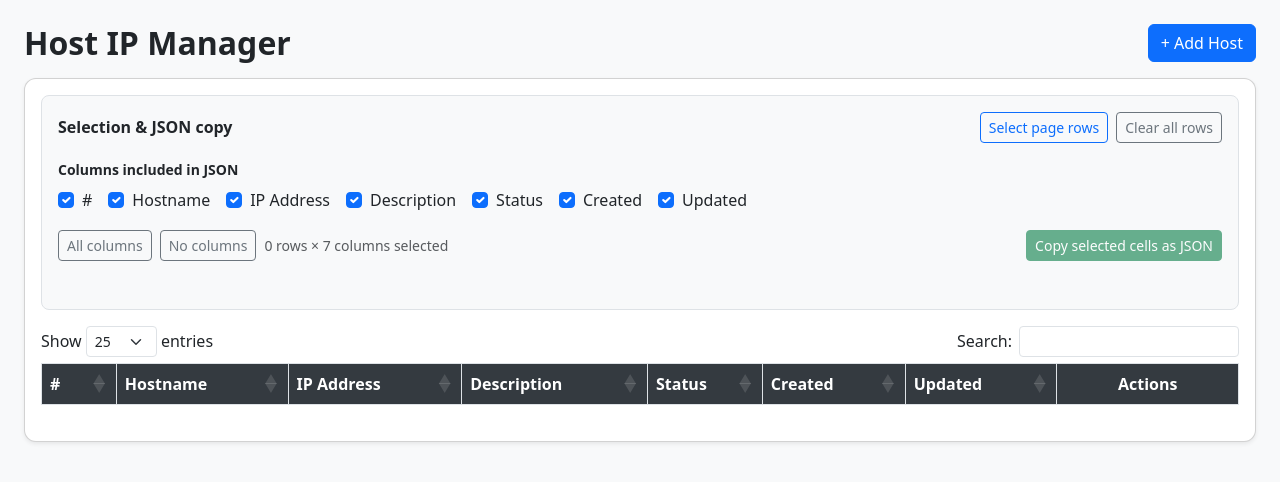
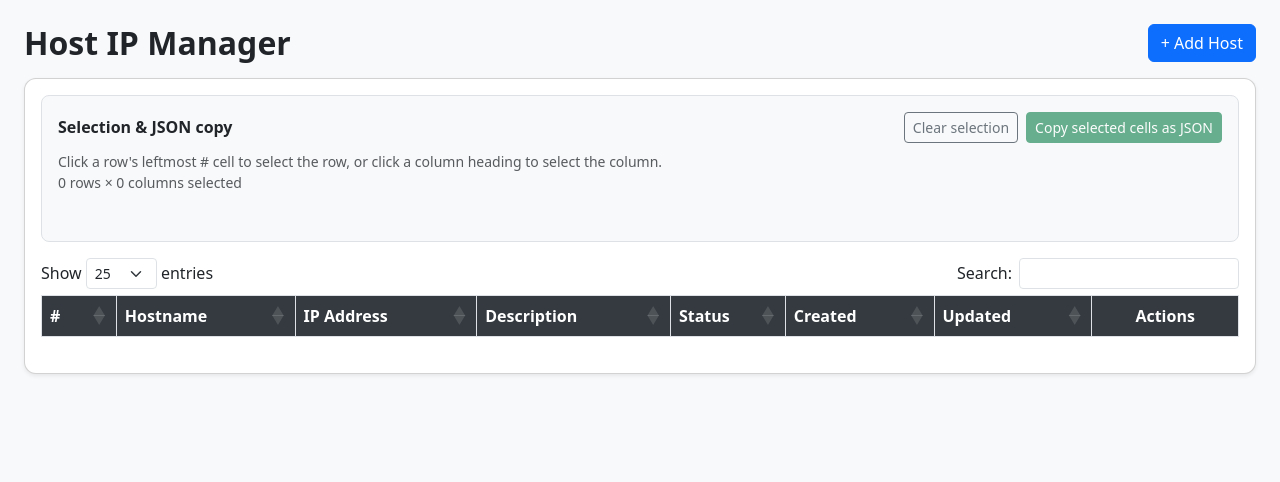
Before and after one commit to dongju93/django-practice, a Django app: page /hosts/ in a window 1280 px wide. Shown: the top 482 px of the page. Run offline with Django 5.2, Linux system fonts and the light colour scheme; the visitor is signed in with stand-in values (Sample User, id 1); lists and menus that the app fills with data are empty; some libraries are stand-ins or nearby versions.

Commit message:
:triangular_flag_on_post: 행/열 선택 시 동작 규칙 변경

```diff
--- a/hosts/templates/hosts/index.html
+++ b/hosts/templates/hosts/index.html
@@ -37,8 +37,32 @@
     .badge-inactive { background-color: #6c757d; }
     #hostTable thead th { background-color: #343a40; color: #fff; }
     .selection-toolbar { border: 1px solid #dee2e6; border-radius: .5rem; background: #f8f9fa; }
-    .column-selector { display: flex; flex-wrap: wrap; gap: .5rem 1rem; }
-    .table > tbody > tr.row-selected > * { --bs-table-bg: #cfe2ff; }
+    #hostTable thead th:not(:last-child),
+    #hostTable tbody td:first-child {
+      cursor: pointer;
+    }
+    #hostTable thead th:not(:last-child):hover {
+      background-color: #495057;
+      box-shadow: inset 0 -3px 0 #6ea8fe;
+    }
+    #hostTable thead th:not(:last-child):focus-visible {
+      outline: 3px solid #0d6efd;
+      outline-offset: 2px;
+    }
+    #hostTable tbody td:first-child:hover {
+      --bs-table-bg: #e7f1ff;
+      color: #0d6efd;
+      box-shadow: inset 0 0 0 2px #6ea8fe;
+    }
+    #hostTable tbody tr.row-selected td:first-child {
+      color: #0d6efd;
+      font-weight: 700;
+    }
+    #hostTable thead th.column-selected { background-color: #0d6efd; }
+    .table > tbody > tr > td.cell-selected {
+      --bs-table-bg: #cfe2ff;
+      box-shadow: inset 0 0 0 1px #0d6efd;
+    }
     #copyStatus { min-height: 1.5rem; }
   </style>
 </head>
@@ -57,76 +81,32 @@
   <div class="card shadow-sm">
     <div class="card-body">
       <!--
-        [05-A] 행·열 선택 및 JSON 복사 도구
-        행은 아래 테이블의 Actions 열에 있는 체크박스 또는 "Select page rows"로 선택한다.
-        열 체크박스는 JSON 객체에 포함할 필드를 결정한다. 최종 복사 범위는
-        "선택한 행 × 선택한 열"의 교차 영역이며 Actions 열은 데이터가 아니므로 제외한다.
+        [05-A] 셀 선택 및 JSON 복사 도구
+        각 행의 가장 왼쪽 # 셀을 클릭하면 해당 행의 데이터 셀 전체가 선택된다.
+        제목 행의 열 제목을 클릭하면 현재 페이지에 표시된 해당 열의 셀이 선택된다.
+        두 선택 방식은 함께 사용할 수 있으며, 파란색으로 표시된 셀만 JSON에 포함한다.
 
         서버 사이드 페이지네이션에서는 현재 페이지 행만 DOM에 존재하므로,
-        선택 상태는 JavaScript의 selectedRows Map에 별도로 보관한다.
-        따라서 페이지를 이동해도 이전 페이지에서 선택한 행을 함께 복사할 수 있다.
+        행 선택은 selectedRows Map에, 열 선택은 selectedFields Set에 별도로 보관한다.
+        페이지를 이동하면 두 선택 상태를 모두 초기화해 현재 페이지 선택만 유지한다.
       -->
       <section class="selection-toolbar p-3 mb-3" aria-labelledby="selectionTitle">
-        <div class="d-flex flex-wrap justify-content-between align-items-center gap-2 mb-3">
+        <div class="d-flex flex-wrap justify-content-between align-items-center gap-2">
           <h3 class="h6 fw-bold mb-0" id="selectionTitle">Selection &amp; JSON copy</h3>
           <div class="d-flex flex-wrap gap-2">
-            <button type="button" class="btn btn-sm btn-outline-primary" id="btnSelectPageRows">
-              Select page rows
+            <button type="button" class="btn btn-sm btn-outline-secondary" id="btnClearSelection">
+              Clear selection
             </button>
-            <button type="button" class="btn btn-sm btn-outline-secondary" id="btnClearRows">
-              Clear all rows
+            <button type="button" class="btn btn-sm btn-success" id="btnCopySelected" disabled>
+              Copy selected cells as JSON
             </button>
           </div>
         </div>
 
-        <fieldset class="border-0 p-0 m-0">
-          <legend class="small fw-semibold mb-2">Columns included in JSON</legend>
-          <div class="column-selector" id="columnSelector">
-            <div class="form-check">
-              <input class="form-check-input" type="checkbox" value="id" id="columnId" checked />
-              <label class="form-check-label" for="columnId">#</label>
-            </div>
-            <div class="form-check">
-              <input class="form-check-input" type="checkbox" value="hostname" id="columnHostname" checked />
-              <label class="form-check-label" for="columnHostname">Hostname</label>
-            </div>
-            <div class="form-check">
-              <input class="form-check-input" type="checkbox" value="ip_address" id="columnIpAddress" checked />
-              <label class="form-check-label" for="columnIpAddress">IP Address</label>
-            </div>
-            <div class="form-check">
-              <input class="form-check-input" type="checkbox" value="description" id="columnDescription" checked />
-              <label class="form-check-label" for="columnDescription">Description</label>
-            </div>
-            <div class="form-check">
-              <input class="form-check-input" type="checkbox" value="is_active" id="columnIsActive" checked />
-              <label class="form-check-label" for="columnIsActive">Status</label>
-            </div>
-            <div class="form-check">
-              <input class="form-check-input" type="checkbox" value="created_at" id="columnCreatedAt" checked />
-              <label class="form-check-label" for="columnCreatedAt">Created</label>
-            </div>
-            <div class="form-check">
-              <input class="form-check-input" type="checkbox" value="updated_at" id="columnUpdatedAt" checked />
-              <label class="form-check-label" for="columnUpdatedAt">Updated</label>
-            </div>
-          </div>
-        </fieldset>
-
-        <div class="d-flex flex-wrap justify-content-between align-items-center gap-2 mt-3">
-          <div class="d-flex flex-wrap align-items-center gap-2">
-            <button type="button" class="btn btn-sm btn-outline-secondary" id="btnSelectAllColumns">
-              All columns
-            </button>
-            <button type="button" class="btn btn-sm btn-outline-secondary" id="btnClearColumns">
-              No columns
-            </button>
-            <span class="small text-muted" id="selectionSummary">0 rows × 7 columns selected</span>
-          </div>
-          <button type="button" class="btn btn-sm btn-success" id="btnCopySelected" disabled>
-            Copy selected cells as JSON
-          </button>
-        </div>
+        <p class="small text-muted mb-0 mt-2">
+          Click a row's leftmost # cell to select the row, or click a column heading to select the column.
+        </p>
+        <p class="small text-muted mb-0" id="selectionSummary">0 rows × 0 columns selected</p>
 
         <!--
           role="status"와 aria-live는 복사 성공·실패 결과를 화면 낭독기에 전달한다.
@@ -144,13 +124,13 @@
       <table id="hostTable" class="table table-hover table-bordered w-100">
         <thead>
           <tr>
-            <th>#</th>
-            <th>Hostname</th>
-            <th>IP Address</th>
-            <th>Description</th>
-            <th>Status</th>
-            <th>Created</th>
-            <th>Updated</th>
+            <th scope="col">#</th>
+            <th scope="col">Hostname</th>
+            <th scope="col">IP Address</th>
+            <th scope="col">Description</th>
+            <th scope="col">Status</th>
+            <th scope="col">Created</th>
+            <th scope="col">Updated</th>
             <th class="text-center">Actions</th>
           </tr>
         </thead>
@@ -284,37 +264,78 @@
   }
 
   /*
-   * [10-A] 페이지 이동과 무관한 선택 상태 저장소
-   * DataTables는 서버 사이드 모드에서 페이지를 바꿀 때 기존 tr을 제거하므로,
-   * 체크박스 DOM만으로는 이전 페이지의 선택을 기억할 수 없다.
+   * [10-A] 현재 페이지의 행·열 선택 상태 저장소
+   * selectableFields의 순서는 DataTables의 데이터 열 순서와 같다. Actions 열은
+   * 원본 데이터 필드가 아니므로 포함하지 않는다.
    *
-   * selectedRows는 HostIP id를 키로, 서버에서 받은 원본 행 객체를 값으로 보관한다.
-   * Map을 사용하면 같은 행을 여러 번 선택해도 중복되지 않고, 삽입 순서가 유지되어
-   * 사용자가 선택한 순서대로 JSON 배열을 만들 수 있다.
+   * selectedRows는 선택한 행의 원본 객체를 id 기준으로 보관하고, selectedFields는
+   * 선택한 열 이름만 보관한다. 첫 행을 선택할 때 선택된 열이 없으면 모든 데이터 열을
+   * 자동 선택하고, 이후 행을 추가해도 사용자가 이미 고른 열은 바꾸지 않는다.
+   * 실제 선택 셀은 "선택 행 × 선택 열"로 계산한다.
+   * 페이지 이동 시에는 두 저장소를 모두 비워 이전 페이지 선택을 남기지 않는다.
    */
+  const selectableFields = [
+    "id",
+    "hostname",
+    "ip_address",
+    "description",
+    "is_active",
+    "created_at",
+    "updated_at",
+  ];
   const selectedRows = new Map();
+  const selectedFields = new Set();
 
   /*
-   * [10-B] 현재 열 선택과 요약 문구 갱신
-   * 체크된 input의 value는 서버 응답 객체의 실제 키와 동일하다.
-   * 복사 버튼은 행과 열이 각각 하나 이상 선택됐을 때만 활성화하여
-   * 빈 배열 또는 빈 객체를 실수로 복사하는 상황을 막는다.
+   * [10-B] 행·열 선택 요약 갱신
+   * 복사 대상 셀 수는 선택한 행 수와 열 수의 곱이다. 둘 중 하나라도 선택되지
+   * 않았으면 빈 객체가 복사되지 않도록 복사 버튼을 비활성화한다.
    */
-  function getSelectedFields() {
-    return $("#columnSelector input[type='checkbox']:checked")
-      .map((_, input) => input.value)
-      .get();
-  }
-
   function updateSelectionSummary() {
-    const rowCount = selectedRows.size;
-    const columnCount = getSelectedFields().length;
-    $("#selectionSummary").text(`${rowCount} rows × ${columnCount} columns selected`);
-    $("#btnCopySelected").prop("disabled", rowCount === 0 || columnCount === 0);
+    $("#selectionSummary").text(
+      `${selectedRows.size} rows × ${selectedFields.size} columns selected`
+    );
+    $("#btnCopySelected").prop(
+      "disabled",
+      selectedRows.size === 0 || selectedFields.size === 0
+    );
   }
 
   /*
-   * [10-C] 사용자에게 복사 결과 알림
+   * [10-C] 현재 페이지의 행·열 교차 영역에 선택 상태 표현
+   * 행과 열의 선택 상태를 독립적으로 확인하고, 둘 다 선택된 셀만 파란 배경과
+   * 테두리로 표시한다. 제목 셀은 선택된 열 자체를 표시한다.
+   */
+  function refreshVisibleSelection(api) {
+    api.rows({ page: "current" }).every(function () {
+      const rowData = this.data();
+      const rowNode = this.node();
+      const isRowSelected = selectedRows.has(rowData.id);
+
+      if (isRowSelected) {
+        selectedRows.set(rowData.id, rowData);
+      }
+      $(rowNode).toggleClass("row-selected", isRowSelected);
+
+      $(rowNode).children("td").each((columnIndex, cell) => {
+        const field = selectableFields[columnIndex];
+        $(cell).toggleClass(
+          "cell-selected",
+          Boolean(field && isRowSelected && selectedFields.has(field))
+        );
+      });
+    });
+
+    selectableFields.forEach((field, columnIndex) => {
+      const header = $(api.column(columnIndex).header());
+      header.toggleClass("column-selected", selectedFields.has(field));
+    });
+
+    updateSelectionSummary();
+  }
+
+  /*
+   * [10-D] 사용자에게 복사 결과 알림
    * 성공과 실패를 색상만으로 구분하지 않고 문장으로도 전달한다.
    * 새 선택 작업을 시작할 때는 빈 문자열을 전달해 이전 결과를 지운다.
    */
@@ -443,20 +464,15 @@
         orderable: false,
         /*
          * [13] 행별 Edit/Delete 버튼 생성
-         * 선택 체크박스와 Edit/Delete 버튼 모두 현재 행의 id를 data-id 속성에 넣는다.
-         * 체크박스는 해당 행을 JSON 복사 대상으로 추가·제거하고, 버튼 이벤트 핸들러는
-         * 상세 조회 URL, 수정 URL 또는 삭제 URL에 사용할 대상 호스트를 결정한다.
+         * 각 버튼은 현재 행의 id를 data-id 속성에 넣는다. 버튼 이벤트 핸들러는
+         * 이 값으로 상세 조회 URL, 수정 URL 또는 삭제 URL의 대상 호스트를 결정한다.
          */
         render: id =>
-          `<div class="d-flex gap-2 justify-content-center align-items-center">
-             <input class="form-check-input row-select m-0"
-                    type="checkbox"
-                    data-id="${id}"
-                    aria-label="Select host row ${id}" />
+          `<div class="d-flex gap-2 justify-content-center">
              <button class="btn btn-sm btn-outline-primary btn-edit" data-id="${id}">Edit</button>
              <button class="btn btn-sm btn-outline-danger btn-delete" data-id="${id}">Delete</button>
            </div>`,
-        width: "165px",
+        width: "130px",
       },
     ],
 
@@ -475,96 +491,120 @@
     language: { processing: "Loading…" },
 
     /*
-     * [14-A] DataTables가 tbody를 다시 그린 직후 선택 상태 복원
-     * 검색·정렬·페이지 이동 때마다 tr과 체크박스가 새로 생성되므로,
-     * selectedRows에 id가 있는 행의 체크박스를 다시 체크하고 배경색을 적용한다.
-     * 이미 선택된 행을 서버에서 새로 받았다면 Map의 객체도 최신 응답으로 교체한다.
+     * [14-A] DataTables가 tbody를 다시 그린 직후 행·열 선택 상태 표현
+     * 검색 등으로 tr과 td가 다시 생성되면 selectedRows와 selectedFields의
+     * 교차 영역을 현재 페이지에 적용한다.
+     * 같은 id의 선택 행이 다시 조회되면 Map의 원본 객체도 최신 응답으로 갱신한다.
      */
     drawCallback() {
-      const api = this.api();
-      api.rows({ page: "current" }).every(function () {
-        const rowData = this.data();
-        const rowNode = this.node();
-        const isSelected = selectedRows.has(rowData.id);
-
-        if (isSelected) {
-          selectedRows.set(rowData.id, rowData);
-        }
-
-        $(rowNode)
-          .toggleClass("row-selected", isSelected)
-          .find(".row-select")
-          .prop("checked", isSelected);
-      });
-      updateSelectionSummary();
+      refreshVisibleSelection(this.api());
     },
   });
 
   /*
-   * [14-B] 단일 행 체크박스 선택 처리
-   * AJAX로 생성되는 체크박스이므로 정적 요소가 아니라 #hostTable에 이벤트를 위임한다.
-   * DataTables API로 체크박스가 속한 tr의 원본 행 객체를 구해 Map에 저장하며,
-   * 해제 시에는 id를 키로 삭제한다.
+   * 페이지 번호, Previous, Next 등으로 현재 페이지가 바뀌면 이전 페이지의
+   * 행·열 선택과 복사 결과를 모두 초기화한다. 이어지는 drawCallback은
+   * 새 페이지를 선택되지 않은 상태로 표시한다.
    */
-  $("#hostTable").on("change", ".row-select", function () {
-    const rowNode = $(this).closest("tr");
-    const rowData = table.row(rowNode).data();
-
-    if (this.checked) {
-      selectedRows.set(rowData.id, rowData);
-    } else {
-      selectedRows.delete(rowData.id);
-    }
-
-    rowNode.toggleClass("row-selected", this.checked);
+  table.on("page.dt", () => {
+    selectedRows.clear();
+    selectedFields.clear();
     setCopyStatus("");
     updateSelectionSummary();
   });
 
   /*
-   * [14-C] 현재 페이지의 행 전체 선택과 전체 선택 해제
-   * "Select page rows"는 현재 DOM에 있는 페이지의 행만 추가한다.
-   * 기존에 다른 페이지에서 선택한 행은 유지된다.
-   * "Clear all rows"는 페이지와 관계없이 Map 전체를 비운다.
+   * [14-B] 행의 가장 왼쪽 # 셀 클릭으로 행 선택
+   * 첫 번째 td만 클릭 대상으로 삼으므로 다른 데이터 셀이나 Edit/Delete 버튼 클릭은
+   * 선택 상태를 바꾸지 않는다. 새 행을 선택할 때 선택된 열이 하나도 없으면 모든
+   * 데이터 열을 자동 선택하고, 이미 선택된 열이 있으면 그대로 유지한다.
+   * 같은 행을 다시 클릭하면 해당 행만 선택에서 제거한다.
    */
-  $("#btnSelectPageRows").on("click", () => {
-    table.rows({ page: "current" }).every(function () {
-      const rowData = this.data();
+  $("#hostTable tbody").on("click", "td:first-child", function () {
+    const rowData = table.row($(this).closest("tr")).data();
+
+    if (selectedRows.has(rowData.id)) {
+      selectedRows.delete(rowData.id);
+    } else {
       selectedRows.set(rowData.id, rowData);
-      $(this.node()).addClass("row-selected").find(".row-select").prop("checked", true);
-    });
+      if (selectedFields.size === 0) {
+        selectableFields.forEach(field => selectedFields.add(field));
+      }
+    }
+
     setCopyStatus("");
-    updateSelectionSummary();
-  });
-
-  $("#btnClearRows").on("click", () => {
-    selectedRows.clear();
-    $("#hostTable tbody tr").removeClass("row-selected");
-    $("#hostTable .row-select").prop("checked", false);
-    setCopyStatus("");
-    updateSelectionSummary();
+    refreshVisibleSelection(table);
   });
 
   /*
-   * [14-D] JSON에 포함할 열 선택 처리
-   * 개별 체크박스 변경뿐 아니라 전체 선택/해제를 제공한다.
-   * 화면의 Actions 열은 HostIP 데이터 필드가 아니므로 선택 목록에 포함하지 않는다.
+   * [14-C] 제목 셀 클릭으로 열 선택
+   * 이 함수는 selectedFields만 변경하므로 선택한 행은 그대로 유지된다.
+   * 같은 제목을 다시 클릭하면 해당 열만 선택에서 제거한다.
    */
-  $("#columnSelector").on("change", "input[type='checkbox']", () => {
+  function toggleCurrentPageColumn(columnIndex) {
+    const field = selectableFields[columnIndex];
+
+    if (selectedFields.has(field)) {
+      selectedFields.delete(field);
+    } else {
+      selectedFields.add(field);
+    }
+
     setCopyStatus("");
-    updateSelectionSummary();
-  });
+    refreshVisibleSelection(table);
+  }
 
-  $("#btnSelectAllColumns").on("click", () => {
-    $("#columnSelector input[type='checkbox']").prop("checked", true);
+  const tableHead = document.querySelector("#hostTable thead");
+  $("#hostTable thead th")
+    .slice(0, selectableFields.length)
+    .attr("tabindex", "0")
+    .attr("title", "Click to select this column");
+
+  /*
+   * DataTables도 제목 셀 클릭을 정렬에 사용하므로 capture 단계에서 먼저 처리한다.
+   * 이 화면에서는 제목 클릭의 의미를 열 선택으로 고정하며, Enter와 Space 키로도
+   * 같은 동작을 수행할 수 있게 한다.
+   */
+  tableHead.addEventListener("click", event => {
+    const header = event.target.closest("th");
+    const columnIndex = $(header).index();
+    if (!selectableFields[columnIndex]) return;
+
+    event.preventDefault();
+    event.stopImmediatePropagation();
+    toggleCurrentPageColumn(columnIndex);
+  }, true);
+
+  tableHead.addEventListener("keydown", event => {
+    const header = event.target.closest("th");
+    const columnIndex = $(header).index();
+    if (!selectableFields[columnIndex] || !["Enter", " "].includes(event.key)) return;
+
+    event.preventDefault();
+    event.stopImmediatePropagation();
+    if (event.key === "Enter") {
+      toggleCurrentPageColumn(columnIndex);
+    }
+  }, true);
+
+  tableHead.addEventListener("keyup", event => {
+    const header = event.target.closest("th");
+    const columnIndex = $(header).index();
+    if (!selectableFields[columnIndex] || event.key !== " ") return;
+
+    event.preventDefault();
+    event.stopImmediatePropagation();
+    toggleCurrentPageColumn(columnIndex);
+  }, true);
+
+  /*
+   * [14-D] 모든 페이지의 선택 상태 초기화
+   */
+  $("#btnClearSelection").on("click", () => {
+    selectedRows.clear();
+    selectedFields.clear();
     setCopyStatus("");
-    updateSelectionSummary();
-  });
-
-  $("#btnClearColumns").on("click", () => {
-    $("#columnSelector input[type='checkbox']").prop("checked", false);
-    setCopyStatus("");
-    updateSelectionSummary();
+    refreshVisibleSelection(table);
   });
 
   /*
@@ -593,7 +633,8 @@
 
   /*
    * [14-F] 선택된 셀을 JSON 배열로 변환하고 클립보드에 복사
-   * 각 선택 행에서 사용자가 체크한 필드만 새 객체에 담는다.
+   * selectedRows의 각 행에서 selectedFields에 들어 있는 필드만 새 객체에 담는다.
+   * 행과 열 상태가 독립적이므로 모든 선택 행에 같은 선택 열 구성이 적용된다.
    * 화면 렌더링 결과(예: Status 배지 HTML)가 아니라 서버의 원본 값을 사용하므로
    * is_active는 true/false 불리언으로, id는 숫자로 유지된다.
    *
@@ -604,13 +645,14 @@
    * ]
    */
   $("#btnCopySelected").on("click", async () => {
-    const fields = getSelectedFields();
-    const jsonRows = Array.from(selectedRows.values()).map(row => {
-      const selectedCells = {};
-      fields.forEach(field => {
-        selectedCells[field] = row[field] ?? null;
+    const jsonRows = Array.from(selectedRows.values()).map(rowData => {
+      const jsonObject = {};
+      selectableFields.forEach(field => {
+        if (selectedFields.has(field)) {
+          jsonObject[field] = rowData[field] ?? null;
+        }
       });
-      return selectedCells;
+      return jsonObject;
     });
     const jsonText = JSON.stringify(jsonRows, null, 2);
 
@@ -620,7 +662,8 @@
       } else {
         copyTextFallback(jsonText);
       }
-      setCopyStatus(`${jsonRows.length} selected rows copied as JSON.`);
+      const cellCount = selectedRows.size * selectedFields.size;
+      setCopyStatus(`${cellCount} selected cells copied as JSON.`);
     } catch (error) {
       setCopyStatus(`Copy failed: ${error.message}`, true);
     }
```
